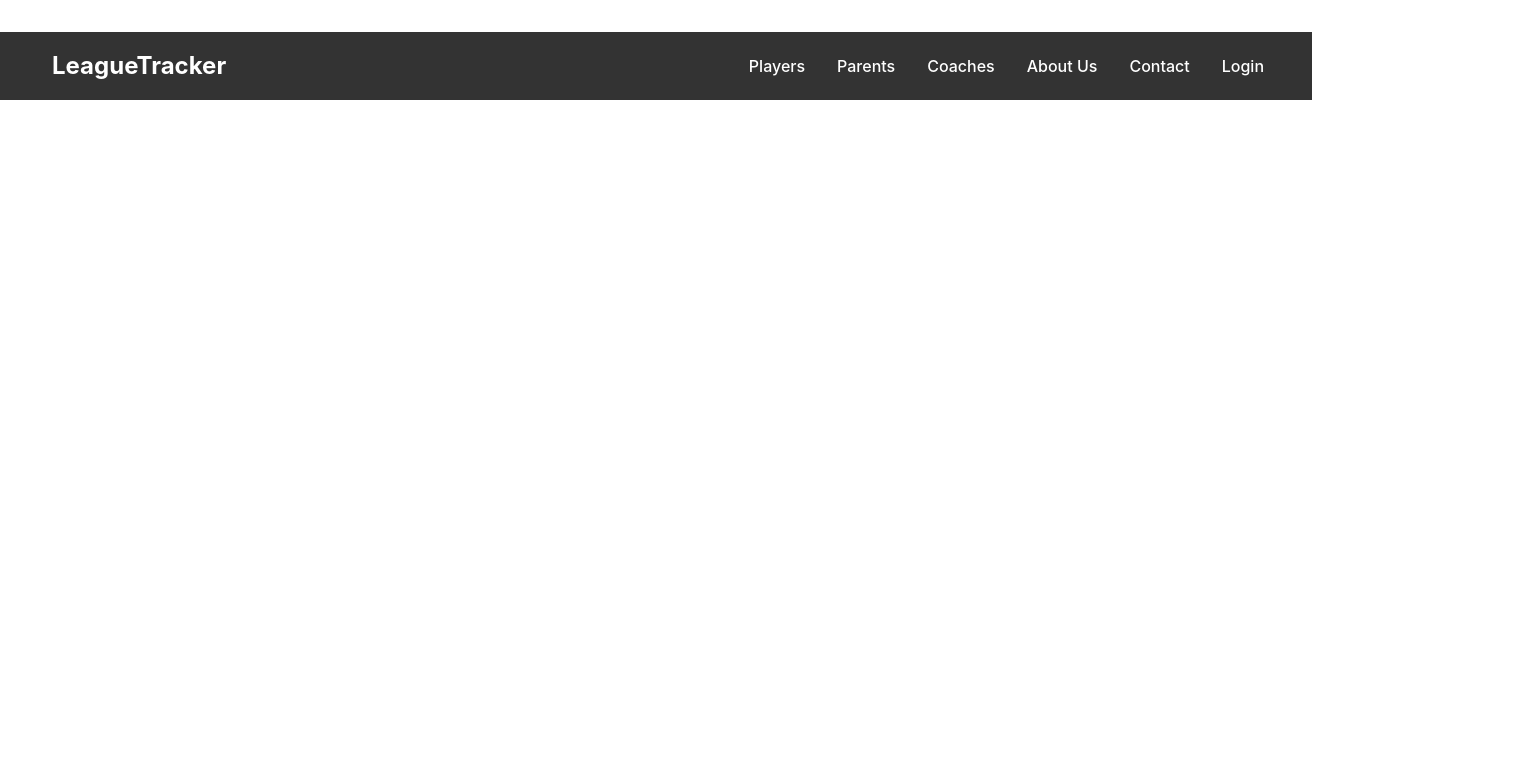
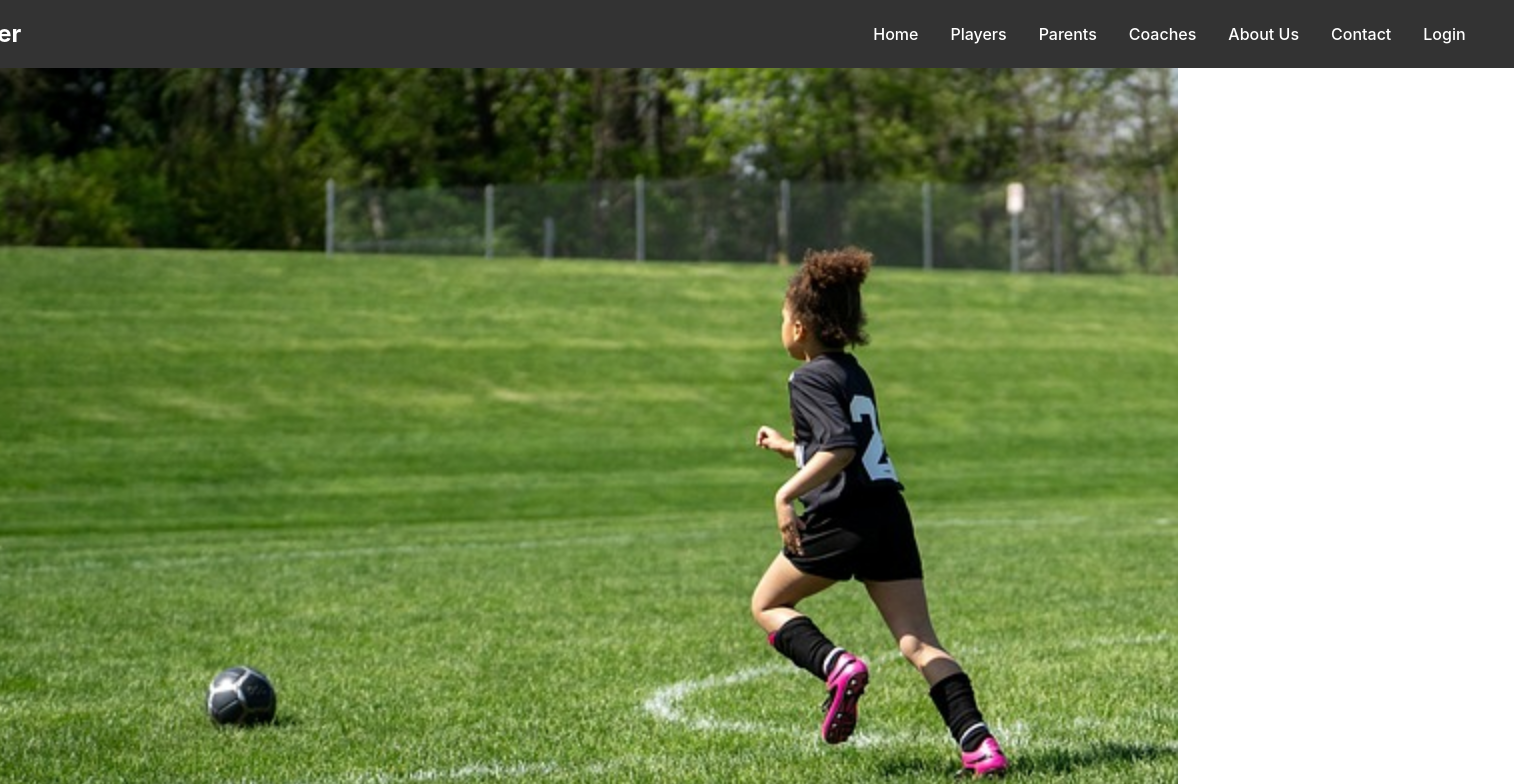
Before and after one commit to tonyh2323/leaguetracker, a React (Vite) app: page /About in a window 1280 px wide. Shown: the top 784 px of the page, 1514 px wide, since content can reach past the window. Built offline with nearby package versions, Linux system fonts and the light colour scheme.

Commit message:
linned up navbar

```diff
--- a/src/App.jsx
+++ b/src/App.jsx
@@ -1,9 +1,7 @@
 import React from 'react';
 import { useState } from 'react'
-
 import './App.css'
 import Navbar from './navbar'
-import About from './About'
 import Backgroundpic from './Background'
 
 
@@ -12,7 +10,6 @@ function App() {
     <>
      <Navbar />
      <Backgroundpic />
-
     </>
   )
 }
--- a/src/Background.jsx
+++ b/src/Background.jsx
@@ -1,20 +1,23 @@
 import React from 'react'
-import Background from "./Images/Backgroundimage.jpg";
+import Backgroundimg from "./Images/Backgroundimage.jpg";
 
 export default function Backgroundpic() {
   return (
-    <div style={{ backgroundImage:`url(${Background})` , backgroundRepeat:"no-repeat",
+    <div style={{ backgroundImage:`url(${Backgroundimg})` ,
+    backgroundRepeat:"no-repeat",
     backgroundAttachment: "fixed",
     backgroundSize: "cover",
     height: "100vh",
     marginTop: "0px",
     marginBottom: "0px",
-    marginRight: "-100%",
     padding: "0",
-    marginLeft: "-90%",
+    marginLeft: "-16vw",
     borderLeft: "0",
-    fontSize: "50px"}}>
+    fontSize: "50px",
+    width:"100vw"
+      }
+    }/>
 
-    </div>
-  );
+  )
+
 }
--- a/src/Navbar.css
+++ b/src/Navbar.css
@@ -1,17 +1,14 @@
 .navbar {
-    display: flex;
-    justify-content: space-between;
-    align-items: center;
-    background-color: #333;
-    color: #fff;
-    width:100%;
-    left: 0;
-    right: 0;
-    margin-Right: 120rem;
-    margin-Left: 0rem;
-    padding: 1rem;
-    position: fixed;
-  }
+  display:flex;
+  justify-content: space-between;
+  align-items:center;
+  background-color: #333;
+  padding: 1rem;
+  position: top;
+  margin-left:-19.2rem;
+  margin-right: -21rem;
+  margin-top: -2rem;
+}
 
   .navbar-left .logo {
     font-size: 1.5rem;
--- a/src/navbar.jsx
+++ b/src/navbar.jsx
@@ -13,6 +13,7 @@ const Navbar = () => {
       </div>
       <div className="navbar-center">
         <ul className="nav-links">
+        <li><a href="/">Home</a></li>
           <li><a href="./Players">Players</a></li>
           <li><a href="./Players">Parents</a></li>
           <li><a href="./Players">Coaches</a></li>
```
